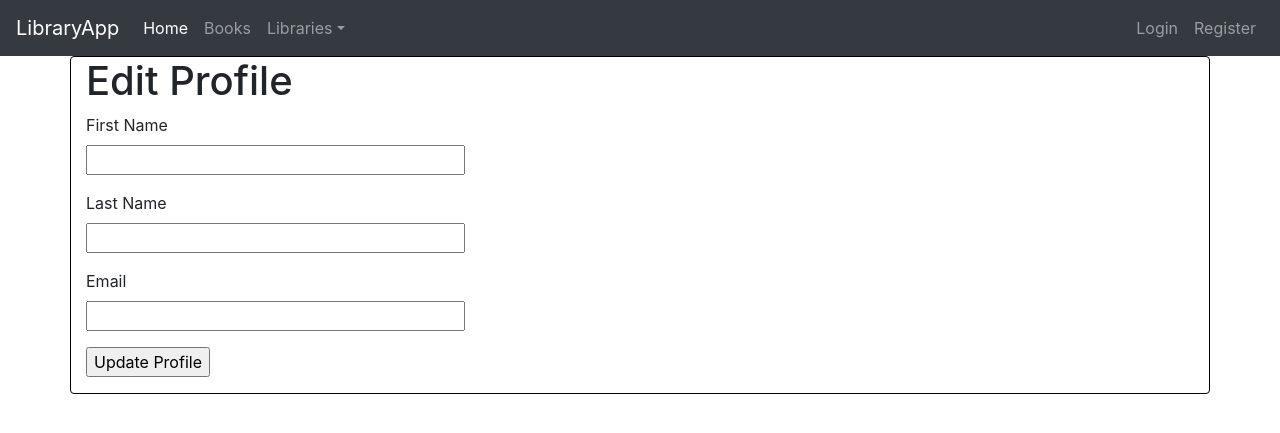
After one commit to jmelton22/library_flask_app, a Flask app: template templates/edit_user.html in a window 1280 px wide. The commit adds this page. Shown: the top 433 px of the page. Run offline with Flask 2, Linux system fonts and the light colour scheme; the template is opened without the code that fills it: values that come from a table or form of the project are taken from there, others are empty; parts of the project's set-up code (start-up, migrations or seed data) failed here and were passed over; some libraries are stand-ins or nearby versions.

Commit message:
Added user profile and edit user info form/view.

```diff
--- a/app.py
+++ b/app.py
@@ -1,7 +1,7 @@
 from flask import Flask, render_template, redirect, url_for
 from flask_sqlalchemy import SQLAlchemy
 from config import Config
-from forms import LoginForm, RegisterForm
+from forms import LoginForm, RegisterForm, EditProfile
 from werkzeug.security import generate_password_hash, check_password_hash
 from flask_login import LoginManager, login_required, login_user, logout_user, current_user
 
@@ -65,6 +65,27 @@ def logout():
     return redirect(url_for('index'))
 
 
+@app.route('/user/<user_id>')
+@login_required
+def user(user_id):
+    user = User.query.filter_by(user_id=user_id).first()
+    books = db.session.query(Book, Author, UserBook).join(Author).join(UserBook).filter_by(user_id=user_id).all()
+    return render_template('user.html', user=user, books=books)
+
+
+@app.route('/user/<user_id>/edit', methods=['GET', 'POST'])
+def edit_user(user_id):
+    user = User.query.filter_by(user_id=user_id).first()
+    form = EditProfile(obj=user)
+    if form.validate_on_submit():
+        form.populate_obj(user)
+        db.session.commit()
+
+        return redirect(url_for('user', user_id=user_id))
+
+    return render_template('edit_user.html', user=user, form=form)
+
+
 @app.route('/books')
 def books():
     result = db.session.query(Book, Author).join(Author).order_by(Book.title).all()
@@ -89,9 +110,10 @@ def author(author_id):
 def checkout(book_id):
     book = Book.query.filter_by(book_id=book_id).first()
 
-    if book.num_copies > 0:
+    # TODO: Update method to handle separate library catalogs
+    if True:
         user_book = UserBook(user_id=current_user.user_id, book_id=int(book_id))
-        book.num_copies -= 1
+        # book.num_copies -= 1
 
         db.session.add(user_book)
         db.session.commit()
--- a/forms.py
+++ b/forms.py
@@ -18,3 +18,10 @@ class RegisterForm(FlaskForm):
     email = StringField('Email', validators=[InputRequired(), Email(message='Invalid email')])
     password = PasswordField('Password', validators=[InputRequired()])
     submit = SubmitField('Sign Up')
+
+
+class EditProfile(FlaskForm):
+    first_name = StringField('First Name', validators=[InputRequired()])
+    last_name = StringField('Last Name', validators=[InputRequired()])
+    email = StringField('Email', validators=[InputRequired(), Email(message='Invalid email')])
+    submit = SubmitField('Update Profile')
--- a/templates/book.html
+++ b/templates/book.html
@@ -23,7 +23,6 @@
     {% endif %}
 
     <p>Number of pages: {{ book.num_pages }}</p>
-    <p>Number of copies: {{ book.num_copies }}</p>
     <p>Description:
         <br>
         {{ book.description }}
--- /dev/null
+++ b/templates/edit_user.html
@@ -0,0 +1,38 @@
+{% extends 'layout.html' %}
+
+{% block content %}
+    <h1>Edit Profile</h1>
+    <form action="{{ url_for('edit_user', user_id=current_user.user_id) }}" method="post" novalidate>
+        {{ form.hidden_tag() }}
+        <p>
+            {{ form.first_name.label }}
+            <br>
+            {{ form.first_name(size=32) }}
+            <br>
+            {% for error in form.first_name.errors %}
+                <span class="text-danger">[{{ error }}]</span>
+            {% endfor %}
+        </p>
+        <p>
+            {{ form.last_name.label }}
+            <br>
+            {{ form.last_name(size=32) }}
+            <br>
+            {% for error in form.last_name.errors %}
+                <span class="text-danger">[{{ error }}]</span>
+            {% endfor %}
+        </p>
+        <p>
+            {{ form.email.label }}
+            <br>
+            {{ form.email(size=32) }}
+            <br>
+            {% for error in form.email.errors %}
+                <span class="text-danger">[{{ error }}]</span>
+            {% endfor %}
+        </p>
+        <p>
+            {{ form.submit() }}
+        </p>
+    </form>
+{% endblock %}
--- a/templates/layout.html
+++ b/templates/layout.html
@@ -40,7 +40,7 @@
                     </li>
             {% else %}
                 <li class="nav-item">
-                    <a class="nav-link" href="#">Profile</a>
+                    <a class="nav-link" href="{{ url_for('user', user_id=current_user.user_id) }}">Profile</a>
                 </li>
                 <li class="nav-item">
                     <a class="nav-link" href="{{ url_for('logout') }}">Logout</a>
```
Also changed, not shown: templates/user.html (added, +20 -0 lines).
